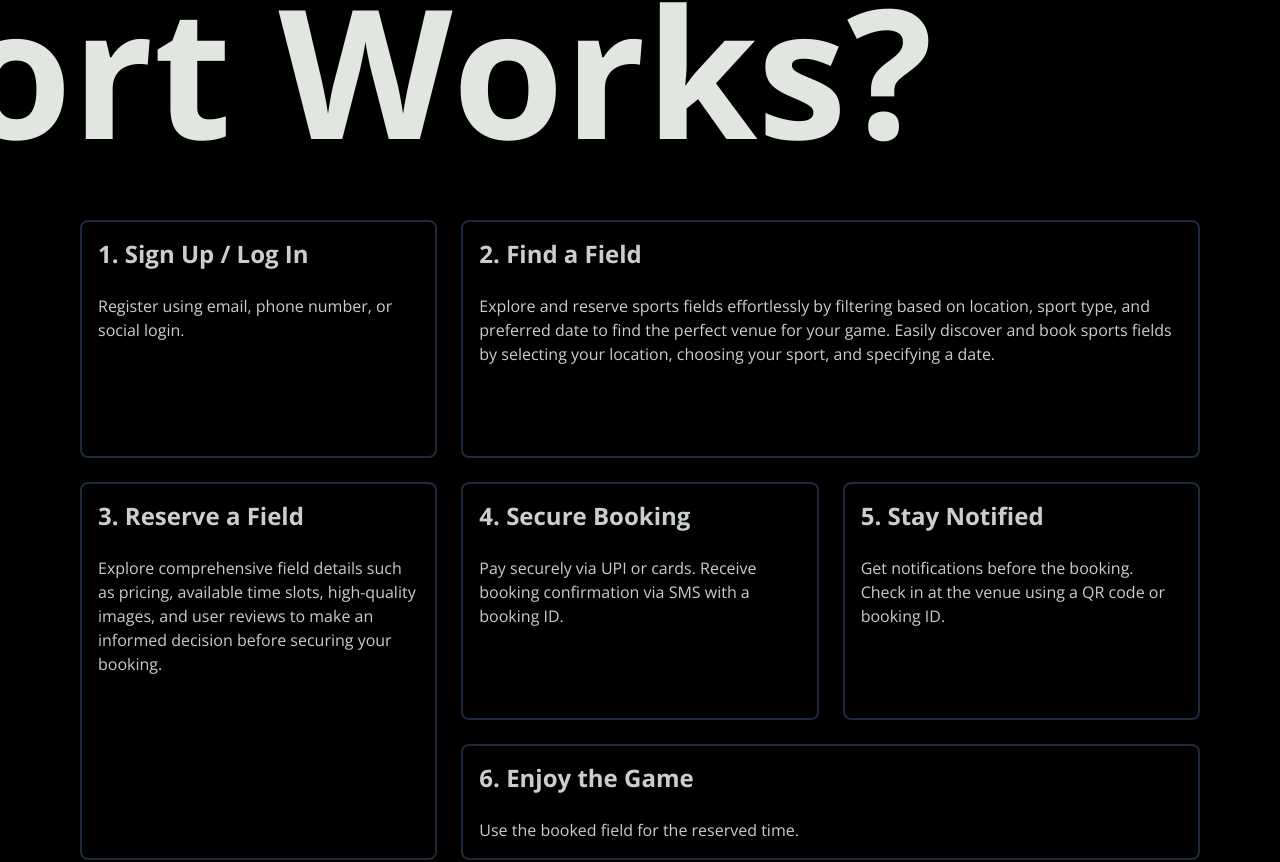
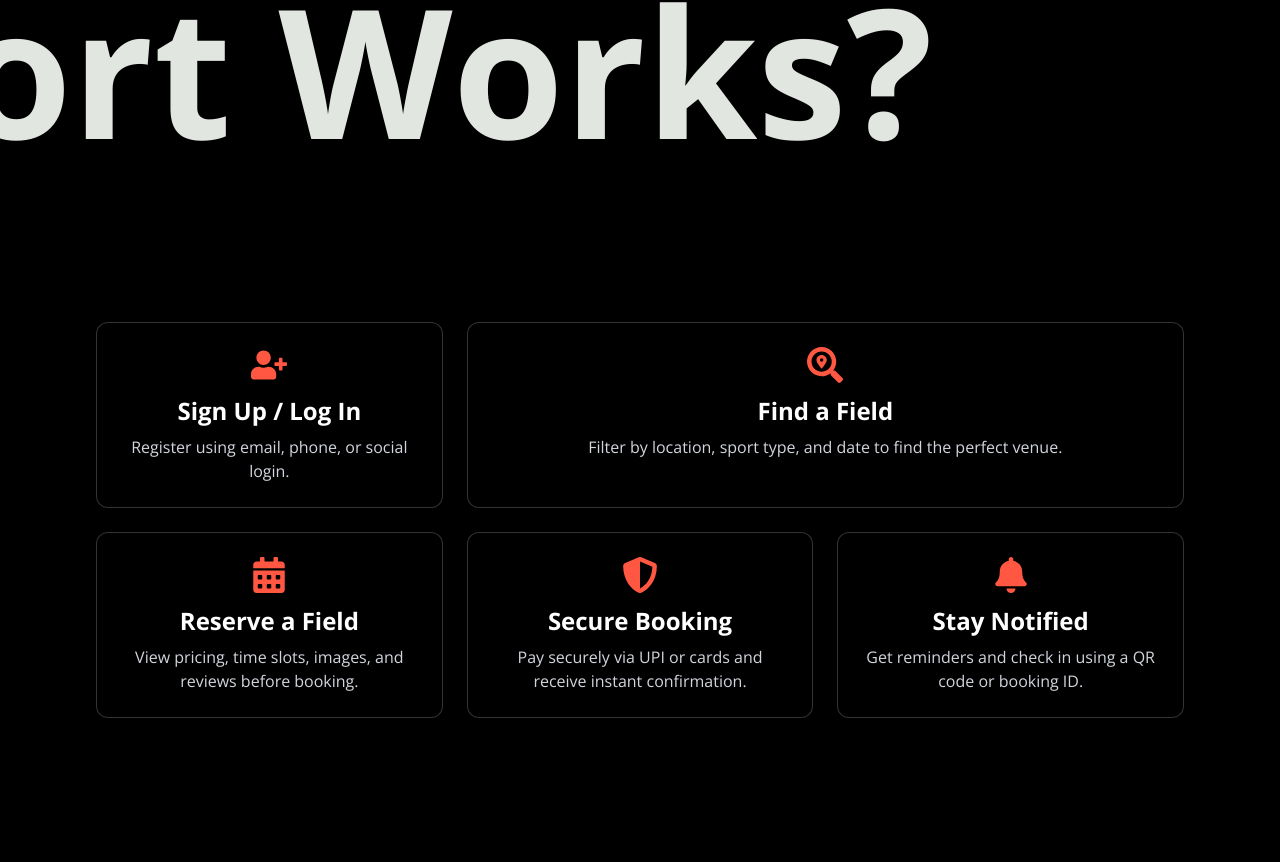
Before and after one commit to piyushbangaa/onesport2, a React (Vite) app: page / in a window 1280 px wide. Shown: the part 893-1755 px from the top of the page. Built offline with nearby package versions, Linux system fonts and the light colour scheme.

Commit message:
bentogrid update

```diff
--- a/package.json
+++ b/package.json
@@ -19,6 +19,7 @@
     "motion": "^12.5.0",
     "react": "^19.0.0",
     "react-dom": "^19.0.0",
+    "react-icons": "^5.5.0",
     "react-parallax-tilt": "^1.7.286",
     "react-router-dom": "^7.3.0",
     "tailwind-merge": "^3.0.2"
--- a/src/Pages/Pricing.jsx
+++ b/src/Pages/Pricing.jsx
@@ -11,9 +11,9 @@ const Pricing = () => {
 
             {/* Left Section */}
             <div className="flex flex-col items-center text-center mt-5">
-              <h1 className='text-xl'>Practice</h1>
+              <h1 className='text-xl opacity-70 '>Practice</h1>
               <h1 className='text-6xl mt-3 font-semibold bg-gradient-to-b from-white to-gray-500 bg-clip-text text-transparent'>₹0<span className="text-gray-400 text-xl font-light ">/month</span></h1>
-              <ul className='mt-5 text-lg text-left space-y-3'>
+              <ul className='mt-5 text-lg text-left space-y-3 opacity-70'>
                 <li className="flex items-center">
                   <svg className="w-5 h-5 mr-2" viewBox="0 0 24 24" fill="none" xmlns="http://www.w3.org/2000/svg">
                     <circle cx="12" cy="12" r="11" stroke="white" fill="none" strokeWidth="1.5"/>
@@ -48,9 +48,9 @@ const Pricing = () => {
 
             {/* Right Section */}
             <div className="flex flex-col items-center text-center mt-5">
-              <h1 className='text-xl'>ProPlay</h1>
+              <h1 className='text-xl opacity-70'>ProPlay</h1>
               <h1 className='text-6xl mt-3 font-semibold bg-gradient-to-b from-white to-gray-500 bg-clip-text text-transparent'>₹299<span className="text-gray-400 text-xl font-light ">/month</span></h1>
-              <ul className='mt-5 text-lg text-left space-y-3'>
+              <ul className='mt-5 text-lg text-left space-y-3 opacity-70'>
                 <li className="flex items-center">
                   <svg className="w-5 h-5 mr-2" viewBox="0 0 24 24" fill="none" xmlns="http://www.w3.org/2000/svg">
                     <circle cx="12" cy="12" r="11" stroke="white" fill="none" strokeWidth="1.5"/>
--- a/src/components/Bentogrid.jsx
+++ b/src/components/Bentogrid.jsx
@@ -1,21 +1,27 @@
 import React from 'react';
+import { FaUserPlus, FaSearchLocation, FaCalendarAlt, FaShieldAlt, FaBell, FaFutbol } from 'react-icons/fa';
+
+const steps = [
+  { title: "Sign Up / Log In", desc: "Register using email, phone, or social login.", icon: <FaUserPlus /> },
+  { title: "Find a Field", desc: "Filter by location, sport type, and date to find the perfect venue.", icon: <FaSearchLocation />, span: "col-span-2" },
+  { title: "Reserve a Field", desc: "View pricing, time slots, images, and reviews before booking.", icon: <FaCalendarAlt />},
+  { title: "Secure Booking", desc: "Pay securely via UPI or cards and receive instant confirmation.", icon: <FaShieldAlt /> },
+  { title: "Stay Notified", desc: "Get reminders and check in using a QR code or booking ID.", icon: <FaBell /> },
+
+];
 
 const Grid = () => {
   return (
-    <div className="mt-5 h-screen w-screen flex items-center justify-center px-10 overflow-hidden overflow-x-hidden overflow-y-auto max-w-full max-h-full pb-20">
-      <div className="grid grid-cols-3 grid-rows-2 gap-6 w-full h-full p-10 max-w-full max-h-full box-border">
-        {[
-          { title: "1. Sign Up / Log In", desc: "Register using email, phone number, or social login.", span: "col-span-1 row-span-1" },
-          { title: "2. Find a Field", desc: "Explore and reserve sports fields effortlessly by filtering based on location, sport type, and preferred date to find the perfect venue for your game. Easily discover and book sports fields by selecting your location, choosing your sport, and specifying a date.", span: "col-span-2 row-span-1" },
-          { title: "3. Reserve a Field", desc: "Explore comprehensive field details such as pricing, available time slots, high-quality images, and user reviews to make an informed decision before securing your booking.", span: "col-span-1 row-span-2" },
-          { title: "4. Secure Booking", desc: "Pay securely via UPI or cards. Receive booking confirmation via SMS with a booking ID.", span: "col-span-1 row-span-1" },
-          { title: "5. Stay Notified", desc: "Get notifications before the booking. Check in at the venue using a QR code or booking ID.", span: "col-span-1 row-span-1" },
-          { title: "6. Enjoy the Game", desc: "Use the booked field for the reserved time.", span: "col-span-2 row-span-1" },
-        ].map((step, index) => (
-          <div key={index} className={`p-4 border-2 border-gray-800 rounded-lg shadow-md transition-transform duration-300 ease-in-out hover:-translate-y-2 hover:shadow-lg ${step.span}`}>
-            <h2 className="text-2xl font-semibold opacity-90">{step.title}</h2>
-            <br />
-            <p className="text-white opacity-80">{step.desc}</p>
+    <div className="min-h-screen w-full flex items-center justify-center px-10 pb-20 bg-black">
+      <div className="grid grid-cols-3 grid-rows-2 gap-6 w-full max-w-6xl p-8">
+        {steps.map((step, index) => (
+          <div
+            key={index}
+            className={`p-6 rounded-xl bg-black backdrop-blur-lg border border-white/20 shadow-lg transition-all duration-300 hover:scale-[1.05] hover:border-white/40 flex flex-col items-center text-center ${step.span || "col-span-1 row-span-1"}`}
+          >
+            <div className="text-4xl text-[rgb(255,87,65)] mb-3">{step.icon}</div>
+            <h2 className="text-2xl font-bold text-white mb-2">{step.title}</h2>
+            <p className="text-gray-300">{step.desc}</p>
           </div>
         ))}
       </div>
```
Also changed, not shown: 2 other files (tests, documents, lock files or other folders).
